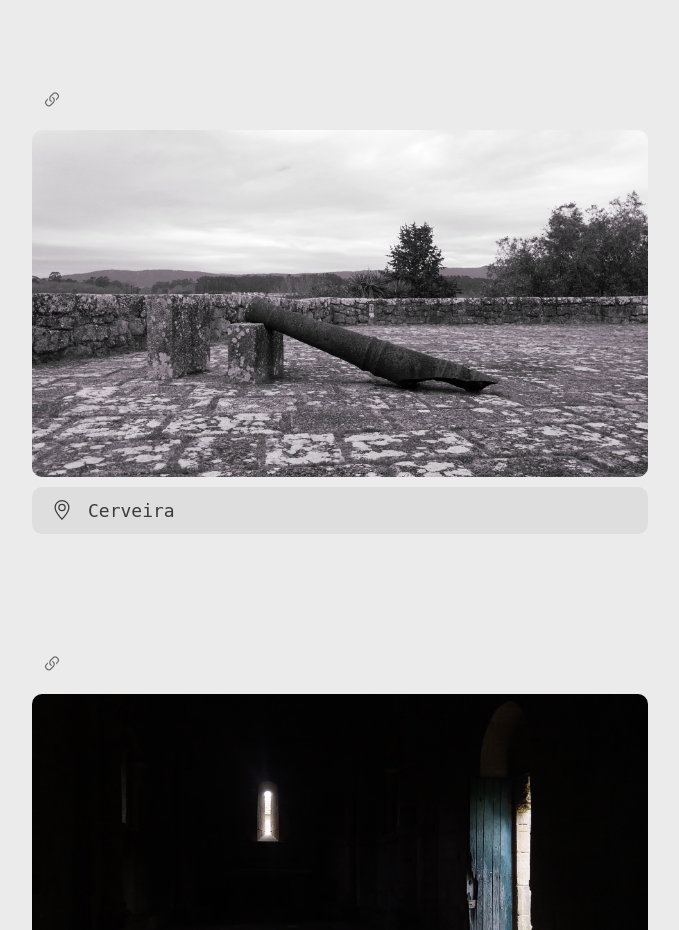
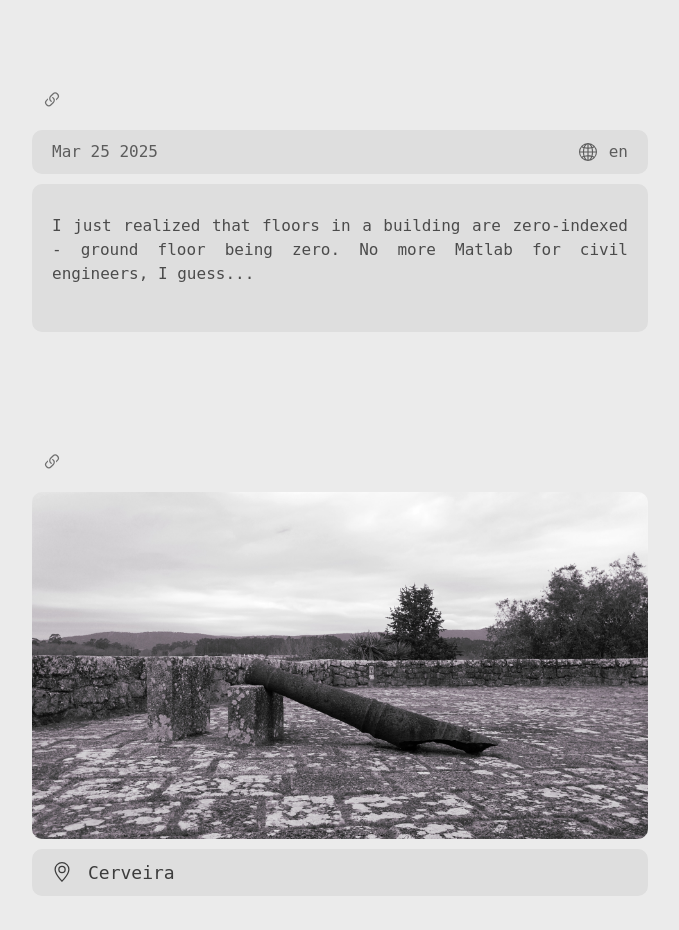
Before and after one commit to bogosorter/blog, a React (Create React App) app: page / in a window 1280 px wide. Shown: the part 820-1750 px from the top of the page, without its empty margins (300-979 px from the left). Built offline with nearby package versions, Linux system fonts and the light colour scheme.

Commit message:
added floors

```diff
--- a/src/App.tsx
+++ b/src/App.tsx
@@ -72,6 +72,16 @@ function App() {
             <Container fluid>
                 <Row className='justify-content-center'>
                     <Col xxl={5} xl={6} lg={7} md={8} sm={10}>
+
+                        <Separator />
+                        <Reference reference='floors' />
+                        <Metadata
+                            date={new Date(2025, 2, 25)}
+                            language='en'
+                        />
+                        <Post>
+                            <p>I just realized that floors in a building are zero-indexed - ground floor being zero. No more Matlab for civil engineers, I guess...</p>
+                        </Post>
 
                         <Separator />
                         <Reference reference='cannon' />
```
